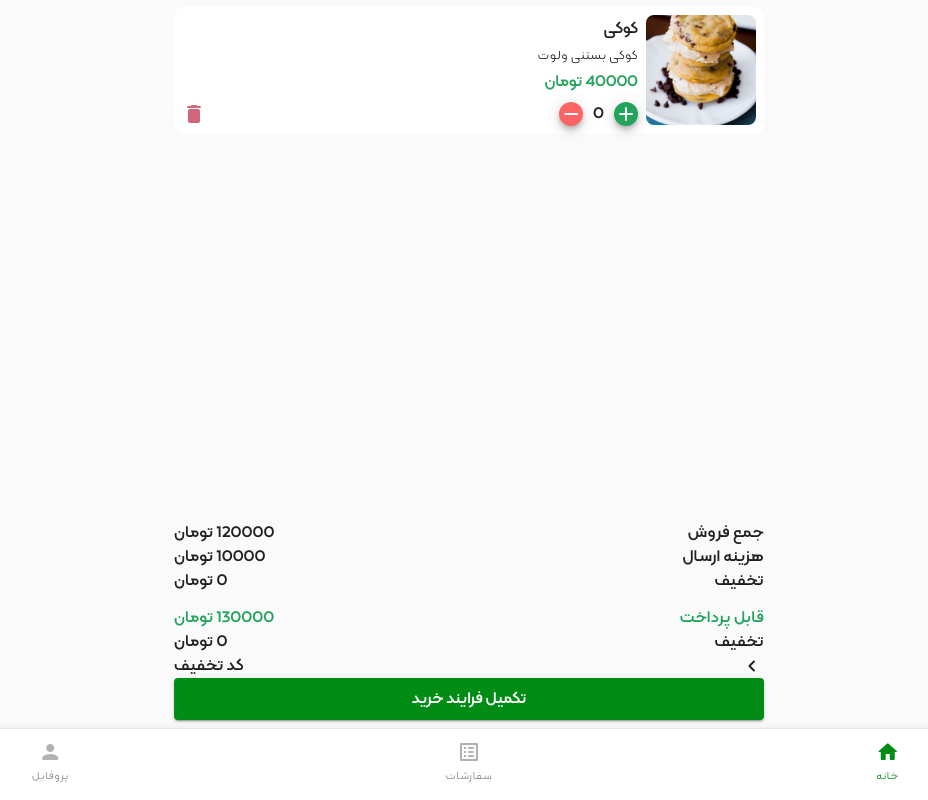
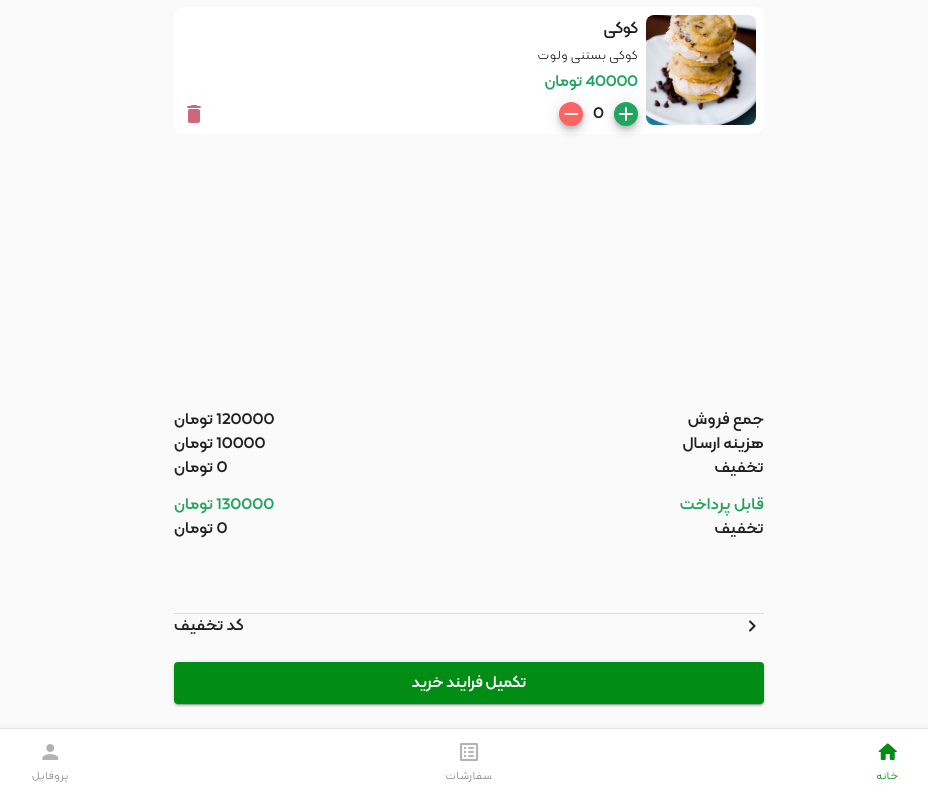
Before and after one commit to amirmfallah/mobydick-app-frontend, an Angular app: page /order in a window 1280 px wide. Shown: the whole page, without its empty margins (290-1218 px from the left). Built offline with nearby package versions, Linux system fonts and the light colour scheme.

Commit message:
[fix] orderpage issues

```diff
--- a/src/app/orderpage/orderpage.component.html
+++ b/src/app/orderpage/orderpage.component.html
@@ -1,10 +1,10 @@
-<div class="container d-flex flex-column h-100">
+<div class="container d-flex flex-column h-100 overflow-auto">
   <div class="item">
     <app-favourite-item [image]="item.image" [title]="item.title" [description]="item.description" [price]="item.price">
     </app-favourite-item>
   </div>
   <div class="d-flex flex-1 flex-grow-1"></div>
-  <div class="price-section">
+  <div class="price-section mb-5">
     <div class="price-content d-flex justify-content-between">
       <p>جمع فروش</p>
       <p>120000 تومان</p>
@@ -26,12 +26,13 @@
       <p>0 تومان</p>
     </div>
   </div>
+  <mat-divider  class="divider mt-4"></mat-divider>
+  <div class="discount d-flex justify-content-between">
+    <mat-icon matSuffix fontSet="material-icons-round">chevron_right</mat-icon>
+    <p>کد تخفیف</p>
 
-  <div class="discount d-flex justify-content-between">
-    <mat-icon matSuffix fontSet="material-icons-round">chevron_left</mat-icon>
-    <p>کد تخفیف</p>
   </div>
-  <button mat-raised-button color="primary" class="w-100 mb-2">
+  <button mat-raised-button color="primary" class="w-100 mb-4 mt-4">
     تکمیل فرایند خرید
   </button>
   <app-bottom-nav-spacing></app-bottom-nav-spacing>
--- a/src/app/ui-kit/ui-kit.module.ts
+++ b/src/app/ui-kit/ui-kit.module.ts
@@ -12,7 +12,7 @@ import { BottomTabComponent } from './bottom-tab/bottom-tab.component';
 import { BottomNavSpacingComponent } from './bottom-nav-spacing/bottom-nav-spacing.component';
 import { MatRippleModule } from '@angular/material/core';
 import { CarouselComponent } from './carousel/carousel.component';
-
+import {MatDividerModule} from '@angular/material/divider';
 @NgModule({
   declarations: [
     TopNavBarComponent,
@@ -32,6 +32,7 @@ import { CarouselComponent } from './carousel/carousel.component';
     NgbModule,
   ],
   exports: [
+    MatDividerModule,
     MatButtonModule,
     MatInputModule,
     MatIconModule,
```
